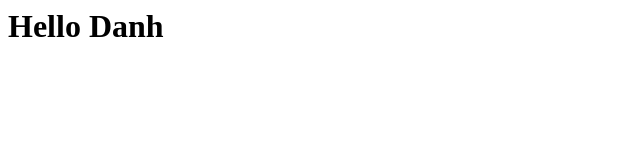
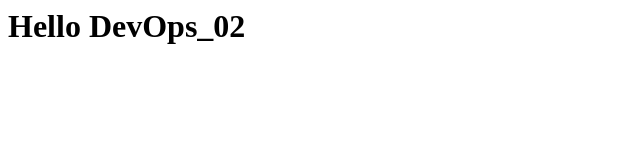
Before and after one commit to HymnForHer/mock-prj, a plain HTML site: page index.html in a window 1280 px wide. Shown: the whole page, without its empty margins (0-640 px from the left). Drawn offline with Linux system fonts and the light colour scheme.

Commit message:
Update index.html

```diff
--- a/index.html
+++ b/index.html
@@ -1 +1 @@
-<h1>Hello Danh</h1>
+<h1>Hello DevOps_02</h1>
```
